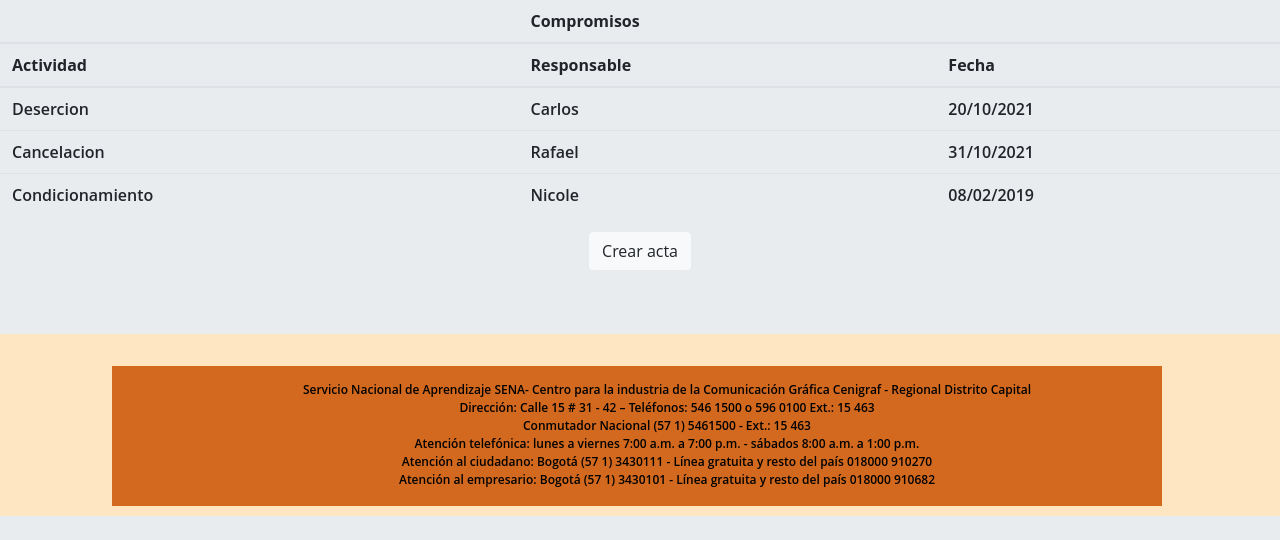
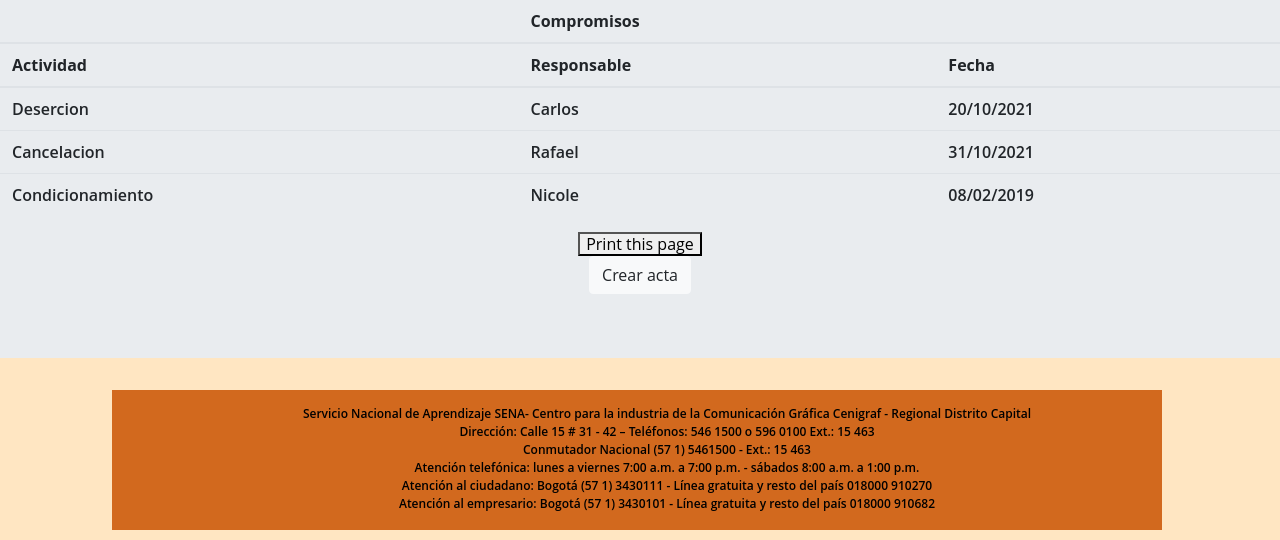
Before and after one commit to Thaniella07181/p, a PHP site: page /vista/admin.php in a window 1280 px wide. Shown: the part 1250-1790 px from the top of the page. Before the commit the page ends 1766 px from the top, so only its background shows below. Run offline with PHP 8.4, Linux system fonts and the light colour scheme.

Commit message:
boton imprimir

```diff
--- a/Pagina actas/vista/admin.php
+++ b/Pagina actas/vista/admin.php
@@ -227,7 +227,7 @@
 
   <!-- Cierre contenedor 6 de tabla final-->
 </div>
-
+<button onclick="window.print()">Print this page</button>
  <!-- Boton de subir-->
 <center>
 <button  type="submit" class="btn btn-light" href="../vista/terminoActa.php">Crear acta</button>
```
Also changed, not shown: Pagina actas/vista/edit.php (line endings or trailing spaces).
